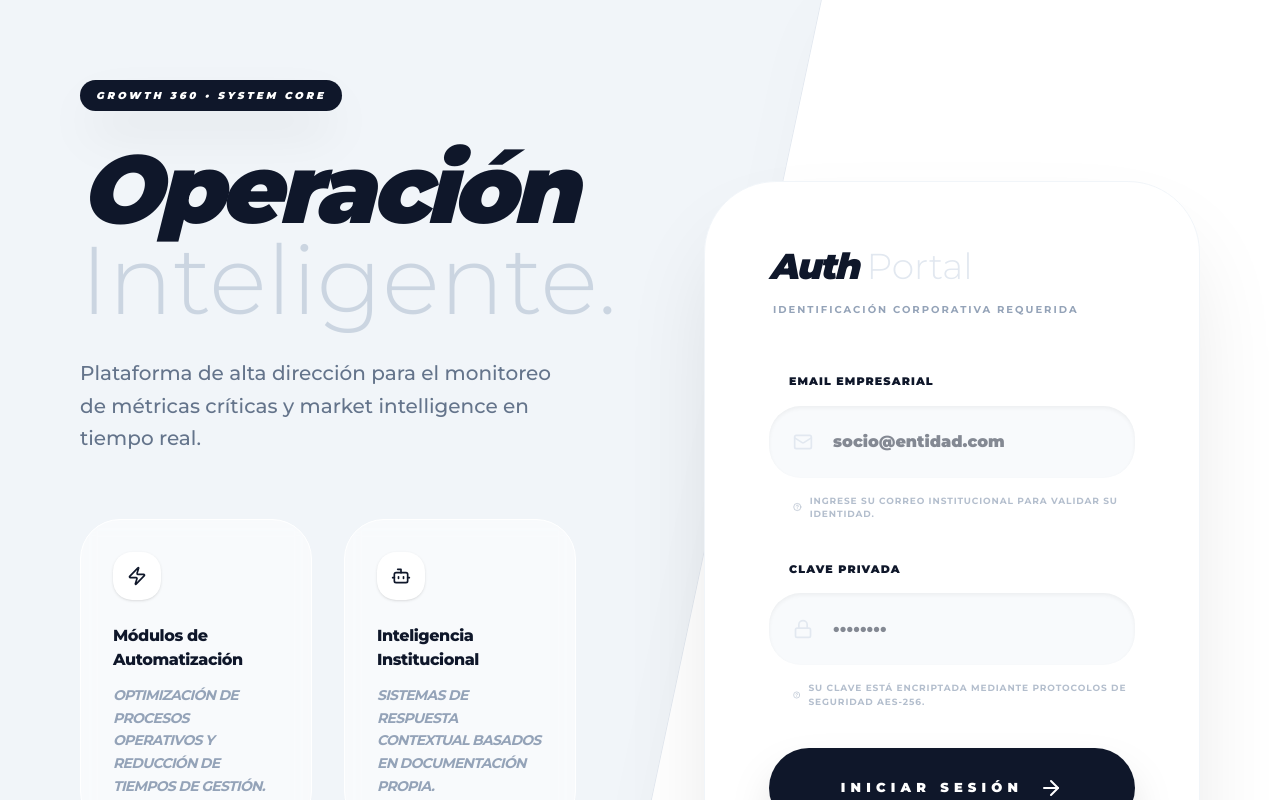
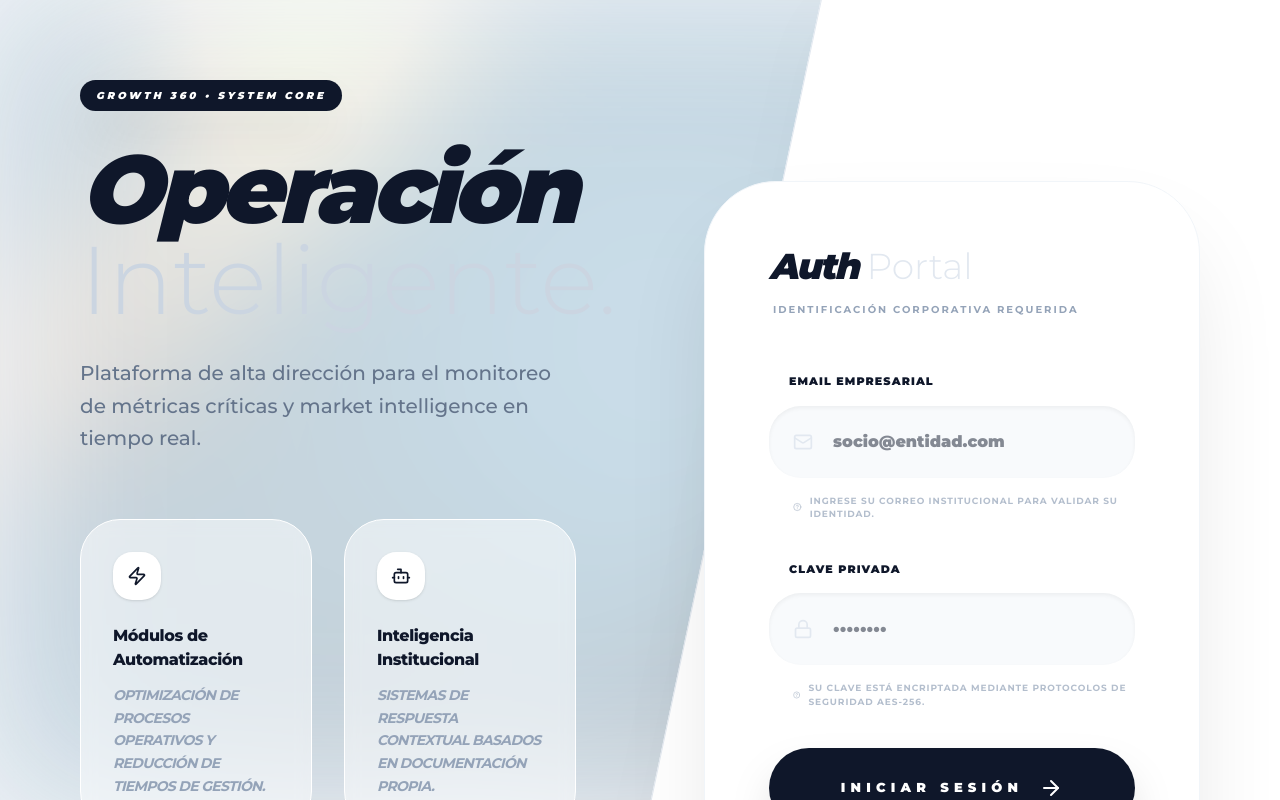
Before and after one commit to lucasmmg12/growth360, a React (Vite) app: page /login in a window 1280 px wide. Shown: the top 800 px of the page. Built offline with nearby package versions, Linux system fonts and the light colour scheme.

Commit message:
feat: Implement global blurred background and fix layout transparency

```diff
--- a/src/App.jsx
+++ b/src/App.jsx
@@ -30,8 +30,8 @@ function App() {
 
     if (loading) {
         return (
-            <div className="min-h-screen bg-grow-950 flex items-center justify-center">
-                <div className="w-12 h-12 border-4 border-grow-green border-t-transparent rounded-full animate-spin"></div>
+            <div className="min-h-screen bg-gray-50 flex items-center justify-center">
+                <div className="w-12 h-12 border-4 border-gray-900 border-t-transparent rounded-full animate-spin"></div>
             </div>
         );
     }
@@ -39,6 +39,8 @@ function App() {
     const activeSession = session || demoUser;
 
     return (
+        <>
+            <div className="app-bg-overlay"></div>
             <Router>
                 <Routes>
                     <Route
@@ -52,6 +54,7 @@ function App() {
                     <Route path="*" element={<Navigate to={activeSession ? "/dashboard" : "/login"} />} />
                 </Routes>
             </Router>
+        </>
     );
 }
 
--- a/src/components/ClientView.jsx
+++ b/src/components/ClientView.jsx
@@ -227,7 +227,7 @@ const ClientView = ({ session, profile, isDemo, onLogout }) => {
             {/* Main Corporate Workspace - Gray Background */}
             <main className="flex-grow overflow-y-auto custom-scrollbar bg-transparent">
 
-                <header className="sticky top-0 z-10 bg-gray-100/80 backdrop-blur-md px-12 py-8 flex justify-between items-center border-b border-gray-200">
+                <header className="sticky top-0 z-10 bg-white/20 backdrop-blur-xl px-12 py-8 flex justify-between items-center border-b border-gray-200/50">
                     <div>
                         <h1 className="text-2xl font-black text-gray-900 tracking-tight capitalize">
                             {activeTab === 'resumen' && 'Resumen Ejecutivo'}
--- a/src/index.css
+++ b/src/index.css
@@ -30,24 +30,25 @@ body {
   -webkit-font-smoothing: antialiased;
   -moz-osx-font-smoothing: grayscale;
   background-color: #f1f5f9;
-  position: relative;
-  min-height: 100vh;
+  /* Base color while image loads */
 }
 
-body::before {
-  content: "";
+/* Global Background Image Layer */
+.app-bg-overlay {
   position: fixed;
-  top: 0;
-  left: 0;
-  width: 100%;
-  height: 100%;
+  inset: 0;
   background-image: url('/fondo.jpg');
   background-size: cover;
   background-position: center;
-  background-attachment: fixed;
-  filter: blur(40px) brightness(1.1) saturate(0.8);
-  opacity: 0.15;
-  z-index: -1;
+  filter: blur(80px) brightness(1.7) grayscale(60%);
+  opacity: 0.28;
+  z-index: 0;
+  pointer-events: none;
+}
+
+#root {
+  position: relative;
+  z-index: 10;
 }
 
 .glass {
--- a/src/pages/Dashboard.jsx
+++ b/src/pages/Dashboard.jsx
@@ -47,7 +47,7 @@ const Dashboard = ({ session, isDemo, onLogout }) => {
     };
 
     return (
-        <div className="min-h-screen bg-grow-950 text-white font-montserrat">
+        <div className="min-h-screen bg-transparent text-gray-900 font-montserrat">
             {profile?.role === 'admin' ? (
                 <AdminView session={session} isDemo={isDemo} onLogout={handleSignOut} />
             ) : (
```
Lines whose indentation alone changed are shown as unchanged.
